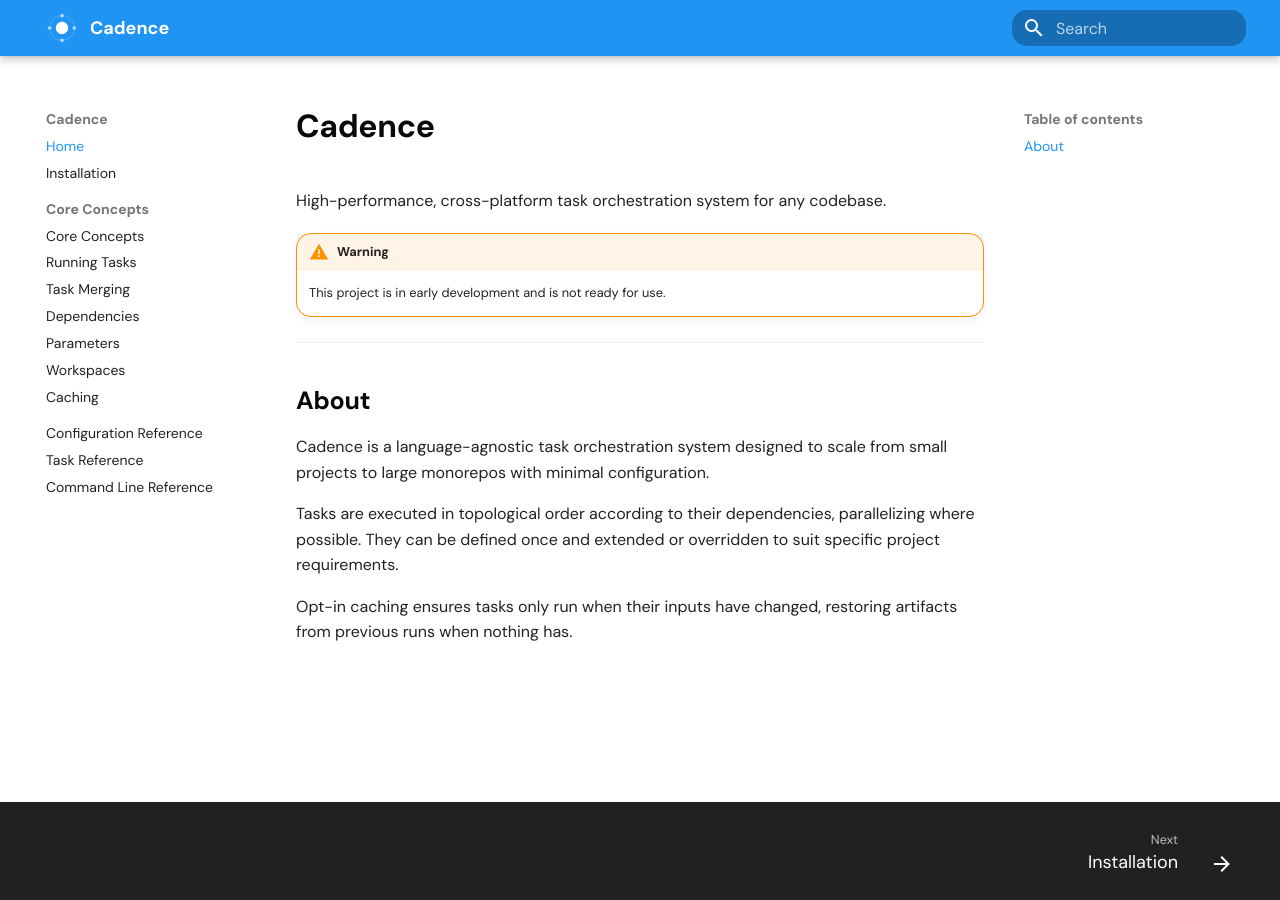
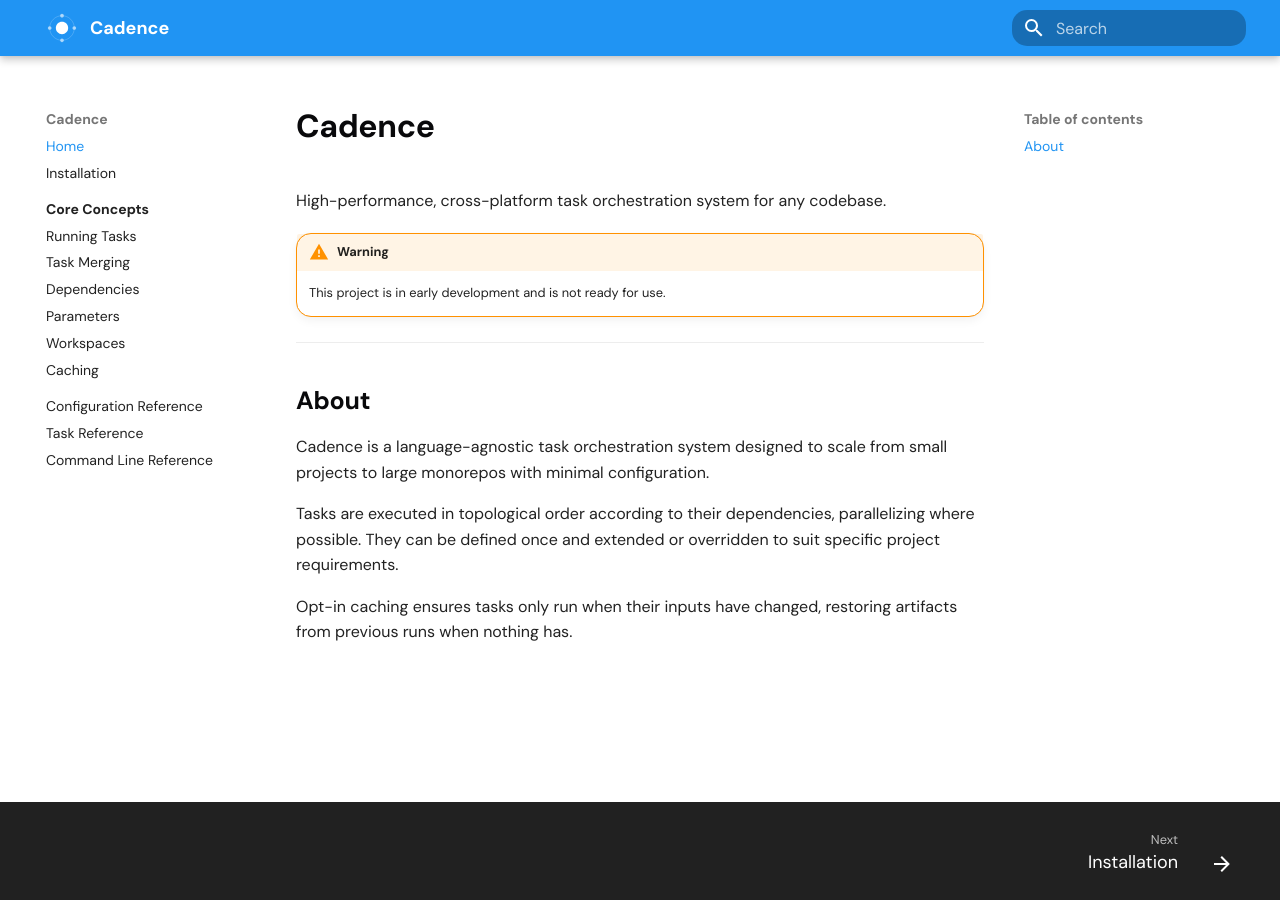
Before and after one commit to meechdw/cadence, an MkDocs documentation site: the page built from docs/index.md, in a window 1280 px wide. Built offline with MkDocs 1.6.1 and Material for MkDocs 9.7.7, drawn with Linux system fonts in a browser that asks for light colours.

Commit message:
docs: enable mkdocs material navigation features

```diff
--- a/mkdocs.yml
+++ b/mkdocs.yml
@@ -20,7 +20,11 @@ theme:
       accent: blue
   features:
     - content.code.copy
+    - navigation.instant
+    - navigation.tracking
     - navigation.sections
+    - navigation.indexes
+    - navigation.top
     - navigation.footer
 
 extra_css:
```
